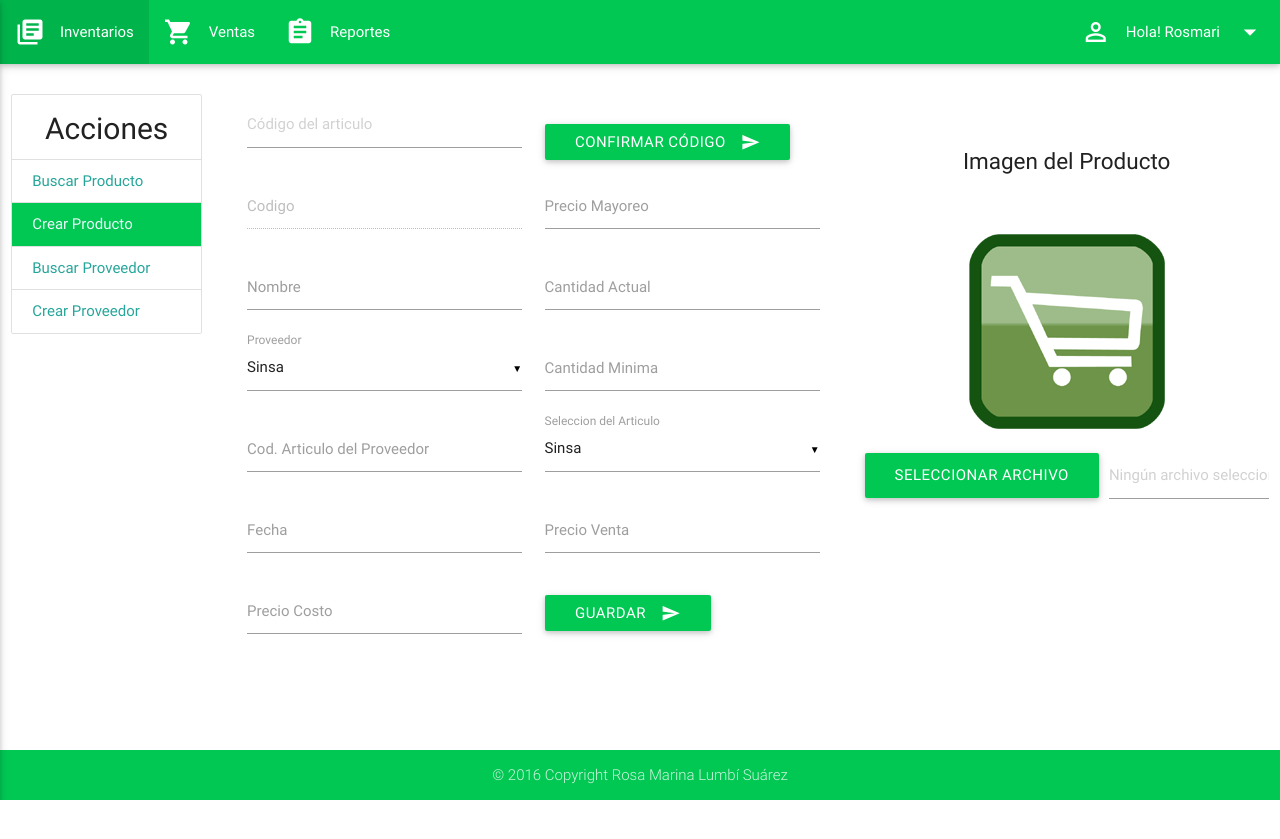
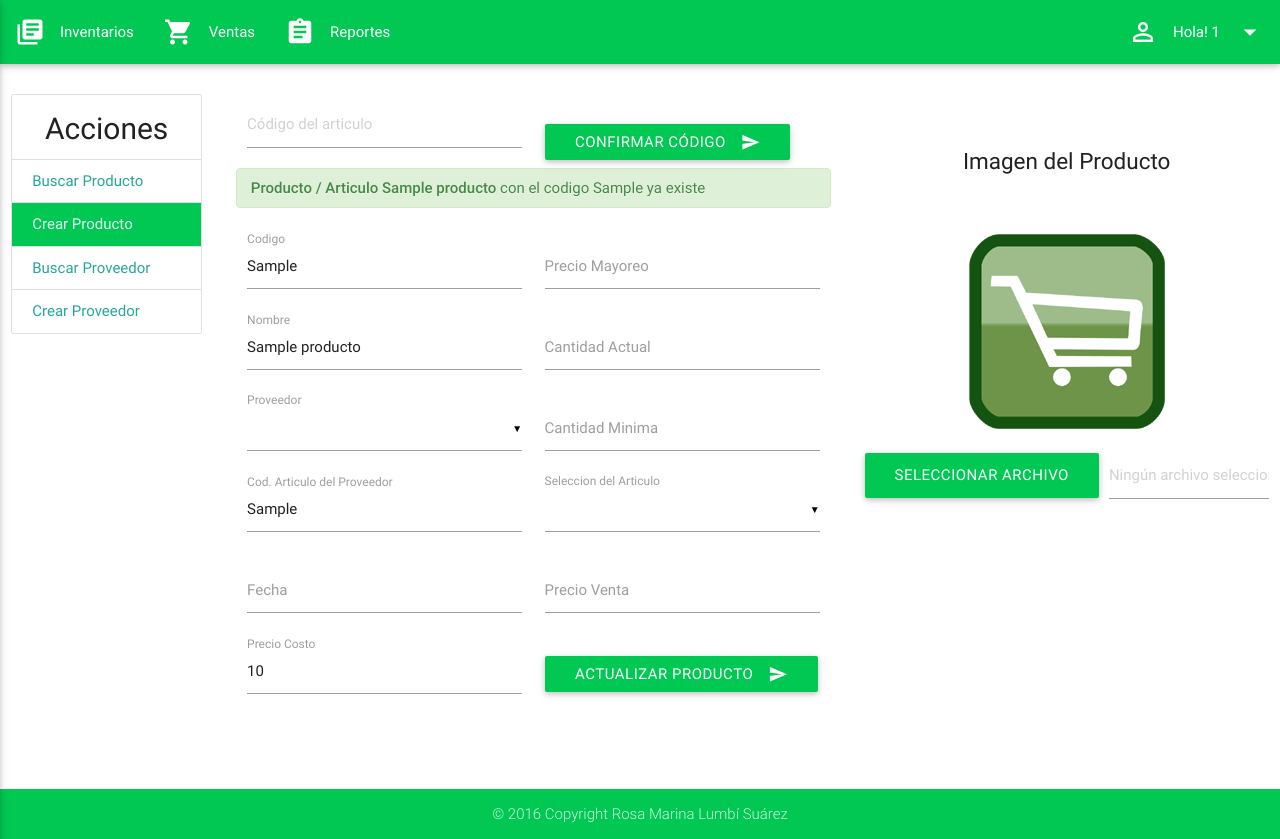
Before and after one commit to Rosmari2016/ProyectoPractica, a PHP site: the page made by crear_producto.php in a window 1280 px wide. Before the commit the page ends 800 px from the top, so only its background shows below. Run offline with PHP 8.4, Linux system fonts and the light colour scheme; the visitor is signed in with stand-in values (Sample User, id 1); tables that the repository leaves empty or names only in its code hold one stand-in row (values such as "Sample post").

Commit message:
avance dos

```diff
--- a/crear_producto.php
+++ b/crear_producto.php
@@ -1,9 +1,17 @@
+<?php
+    session_start();
+    require("inc/php_conexion.php");
+    $db = new Db();
+        if(!$_SESSION['tipo_usu']=='a' or !$_SESSION['tipo_usu']=='ca'){
+			header('location:error.php');
+		}
+?>
 <!DOCTYPE html>
 <html lang="en">
 <head>
     <meta charset="UTF-8">
     <meta name="viewport" content="width=device-width, initial-scale=1.0">
-	<title>Administrador/a</title>
+	<title>Inventario</title>
 
 	<link href="https://fonts.googleapis.com/icon?family=Material+Icons" rel="stylesheet">
 	<link rel="stylesheet" href="css/materialize.css">
@@ -22,35 +30,11 @@
 	<link rel="shortcut icon" type="image/x-icon" href="ico/favicon.png">
 </head>
 <body>
-    <ul id="dropdown1" class="dropdown-content">
-	  <li><a href="#!"><i class="material-icons left">settings_backup_restore</i>Cambiar Contraseña</a></li>
-	  <li class="divider"></li>
-	  <li><a href="#!"><i class="material-icons left">power_settings_new</i>Salir</a></li>
-	</ul>
-	<nav>
-	    <div class="nav-wrapper green accent-4">
-	      <!--<a href="#!" class="brand-logo">Logo</a>-->
-	      <a href="#" data-activates="mobile-demo" class="button-collapse"><i class="material-icons">menu</i></a>
-	      <ul class="left hide-on-med-and-down">
-	        <li class="active"><a href="#"><i class="material-icons left">library_books</i>Inventarios</a></li>
-	        <li><a href="caja.php"><i class="material-icons left">shopping_cart</i>Ventas</a></li>
-	        <li><a href="#"><i class="material-icons left">assignment</i> Reportes</a></li>
-
-	      </ul>
-	      <ul class="right hide-on-med-and-down">
-	      	<li><a class="dropdown-button" href="#!" data-activates="dropdown1"><i class="material-icons left">perm_identity</i>Hola! Rosmari<i class="material-icons right">arrow_drop_down</i></a></li>
-	      </ul>
-
-	      <ul class="side-nav" id="mobile-demo">
-	        <li><a href="#">Inventarios</a></li>
-	        <li><a href="caja.php">Ventas</a></li>
-	        <li><a href="#">Reportes</a></li>
-	      </ul>
-
-	    </div>
-	  </nav>
-
-		<br>
+    <?php
+		if ($_SESSION['tipo_usu']=='a'){
+			require_once "menu_admin.php";
+		}
+	?>
 		<main>
 			<div class="row">
 				<div class="col s12 m4 l2">
@@ -70,78 +54,116 @@
 
 				<div class="col s12 m4 l6">
 					<div class="row">
-                        <form class="col s12" action="">
+                        <form class="col s12" method="POST" action="">
                              <div class="input-field col s6">
-                                 <input type="text" class="validate" placeholder="Código del articulo">
+                                 <input type="text" class="validate" id="ccodigo" name="ccodigo" placeholder="Código del articulo">
 
                              </div>
                              <div class="input-field col s6">
                                 <br>
-                                <button class="btn waves-effect waves-light green accent-4" type="submit" name="action">Confirmar Código
+                                <button class="btn waves-effect waves-light green accent-4" type="submit">Confirmar Código
                                     <i class="material-icons right">send</i>
                                  </button>
                              </div>
                         </form>
 
-                        <form class="col s12" action="">
+                        <form class="col s12" enctype="multipart/form-data" action="">
+                            <?php
+                                if(!empty($_POST['ccodigo']) or !empty($_GET['codigo'])){
+                                    $prov='';$nom='';$costo='0';$mayor='0';$cantidad='0';$minimo='0';$seccion='';$codigo='';$venta='0';$cprov='';
+                                    $fechax=date("d").'/'.date("m").'/'.date("Y");
+                                    $fechay=date("Y-m-d");
+                                    if(!empty($_GET['codigo'])){
+                                        $codigo=$_GET['codigo'];
+                                    }
+                                    if (!empty($_POST['ccodigo'])){
+                                        $codigo=$_POST['ccodigo'];
+                                    }
+                                    $can = $db->mysqli->query("SELECT * FROM producto WHERE cod='$codigo'");
+                                    if ($row=$can->fetch_object()){
+                                        $prov=$row->prov;
+                                        $cprov=$row->cprov;
+                                        $nom=$row->nom;
+                                        $costo=$row->costo;
+                                        $mayor=$row->mayor;
+                                        $venta=$row->venta;
+                                        $cantidad=$row->cantidad;
+                                        $minimo=$row->minimo;
+                                        $seccion=$row->seccion;
+                                        $fechay=$row->fecha;
+                                        $boton="Actualizar producto";
+                                        echo '<div class="alert alert-success"><strong>Producto / Articulo '.$nom.'</strong> con el codigo '.$codigo.' ya existe</div>';
+                                    }else{
+                                        $boton="Guardar Producto";
+                                    }
 
+
+                        ?>
                             <div class="row">
 
                                 <div class="input-field col s6">
-                                    <input type="text" class="validate" disabled>
+                                    <input type="text" class="validate" name="codigo" id="codigo" value="<?php echo $codigo; ?>" readonly>
                                     <label for="icon_prefix">Codigo</label>
                                 </div>
                                 <div class="input-field col s6">
-                                    <input type="number" class="validate">
+                                    <input type="number" class="validate" name="mayor" id="mayor" value="<?php echo $mayor; ?>" required>
                                     <label for="icon_prefix">Precio Mayoreo</label>
                                 </div>
                                 <div class="input-field col s6">
-                                    <input type="text" class="validate">
+                                    <input type="text" class="validate" name="nom" id="nom" value="<?php echo $nom; ?>" required>
                                     <label for="icon_prefix">Nombre</label>
                                 </div>
                                 <div class="input-field col s6">
-                                    <input type="number" class="validate">
+                                    <input type="number" class="validate" name="cantidad" id="cantidad" value="<?php echo $cantidad; ?>" required>
                                     <label for="icon_prefix">Cantidad Actual</label>
                                 </div>
                                 <div class="input-field col s6">
-                                    <select>
-                                        <option value="1">Sinsa</option>
-                                        <option value="2">Tecno</option>
-                                        <option value="3">Ferromac</option>
+                                    <select name="prov" id="prov">
+                                         <?php
+                                            $can=$db->mysqli->query("SELECT * FROM proveedor WHERE estado='s'");
+                                            while($row=$can->fetch_object())
+                                            {
+                                         ?>
+                                                <option value="<?php echo $row->codigo; ?>" <?php if($prov==$row->codigo){ echo 'selected';} ?>><?php echo $row->empresa; ?></option>
+                                       <?php } ?>
                                     </select>
                                     <label>Proveedor</label>
                                 </div>
                                 <div class="input-field col s6">
-                                    <input type="number" class="validate">
+                                    <input type="number" class="validate" name="minimo" id="minimo" value="<?php echo $minimo; ?>" required>
                                     <label for="icon_prefix">Cantidad Minima</label>
                                 </div>
                                 <div class="input-field col s6">
-                                    <input type="text" class="validate">
+                                    <input type="text" class="validate" name="cprov" id="cprov" value="<?php echo $cprov; ?>" required>
                                     <label for="icon_prefix">Cod. Articulo del Proveedor</label>
                                 </div>
                                 <div class="input-field col s6">
-                                    <select>
-                                        <option value="1">Sinsa</option>
-                                        <option value="2">Tecno</option>
-                                        <option value="3">Ferromac</option>
+                                    <select name="seccion" id="seccion">
+                                        <?php
+                                            $can=$db->mysqli->query("SELECT * FROM seccion WHERE estado='s'");
+                                            while($row=$can->fetch_object())
+                                            {
+                                        ?>
+                                               <option value="<?php echo $row->id; ?>" <?php if ($seccion==$row->id){ echo 'selected';} ?>><?php echo $row->nombre; ?></option>
+                                       <?php } ?>
                                     </select>
                                     <label>Seleccion del Articulo</label>
                                 </div>
                                 <div class="input-field col s6">
-                                    <input type="date" class="datepicker">
+                                    <input type="date" class="datepicker" name="fecha" id="fecha" value="<?php echo $fechay; ?>" required>
                                     <label for="icon_prefix">Fecha</label>
                                 </div>
                                 <div class="input-field col s6">
-                                    <input type="number" class="validate">
+                                    <input type="number" class="validate" name="venta" id="venta" value="<?php echo $venta;?>" required>
                                     <label for="icon_prefix">Precio Venta</label>
                                 </div>
                                 <div class="input-field col s6">
-                                    <input type="number" class="validate">
+                                    <input type="number" class="validate" name="costo" id="costo" value="<?php echo $costo; ?>" required>
                                     <label for="icon_prefix">Precio Costo</label>
                                 </div>
                                 <div class="col s6">
                                     <br>
-                                    <button class="btn waves-effect waves-light green accent-4" type="submit" name="action">Guardar
+                                    <button class="btn waves-effect waves-light green accent-4" type="submit" name="action"><?php echo $boton; ?>
                                         <i class="material-icons right">send</i>
                                     </button>
                                 </div>
@@ -149,6 +171,7 @@
 
                                 </div>
                             </div>
+                            <?php } ?>
                         </form>
                     </div>
 				</div>
--- a/inc/php_cerrar_sesion.php
+++ b/inc/php_cerrar_sesion.php
@@ -2,5 +2,5 @@
     session_start();
     $_SESSION['username']=NULL;
     $_SESSION['tipo_usu']=NULL;
-    header("location:../index.php");
+    header("location: ../");
 ?>
--- /dev/null
+++ b/menu_admin.php
@@ -0,0 +1,28 @@
+   <ul id="dropdown1" class="dropdown-content">
+	  <li><a href="#!"><i class="material-icons left">settings_backup_restore</i>Cambiar Contraseña</a></li>
+	  <li class="divider"></li>
+	  <li><a href="inc/php_cerrar_sesion.php"><i class="material-icons left">power_settings_new</i>Salir</a></li>
+	</ul>
+	<nav>
+	    <div class="nav-wrapper green accent-4">
+	      <!--<a href="#!" class="brand-logo">Logo</a>-->
+	      <a href="#" data-activates="mobile-demo" class="button-collapse"><i class="material-icons">menu</i></a>
+	      <ul class="left hide-on-med-and-down">
+	        <li><a href="crear_producto.php"><i class="material-icons left">library_books</i>Inventarios</a></li>
+	        <li><a href="caja.php"><i class="material-icons left">shopping_cart</i>Ventas</a></li>
+	        <li><a href="#"><i class="material-icons left">assignment</i> Reportes</a></li>
+
+	      </ul>
+	      <ul class="right hide-on-med-and-down">
+	      	<li><a class="dropdown-button" href="#!" data-activates="dropdown1"><i class="material-icons left">perm_identity</i>Hola! <?php echo $_SESSION['username']; ?><i class="material-icons right">arrow_drop_down</i></a></li>
+	      </ul>
+
+	      <ul class="side-nav" id="mobile-demo">
+	        <li><a href="#">Inventarios</a></li>
+	        <li><a href="caja.php">Ventas</a></li>
+	        <li><a href="#">Reportes</a></li>
+	      </ul>
+
+	    </div>
+	  </nav>
+	    <br>
```
Also changed, not shown: caja.php (+13 -28 lines), empresa.php (+5 -29 lines).
